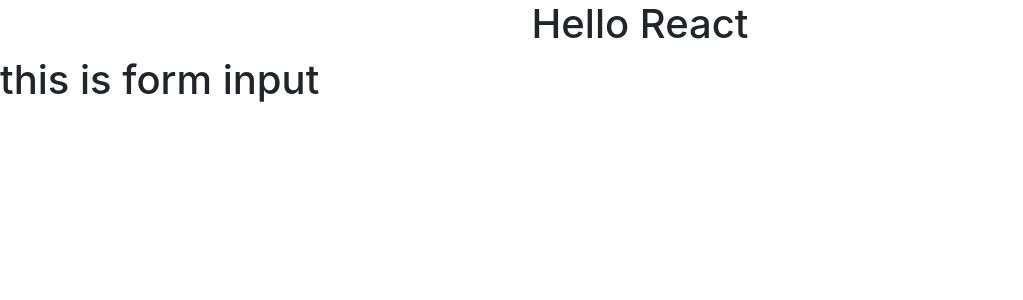
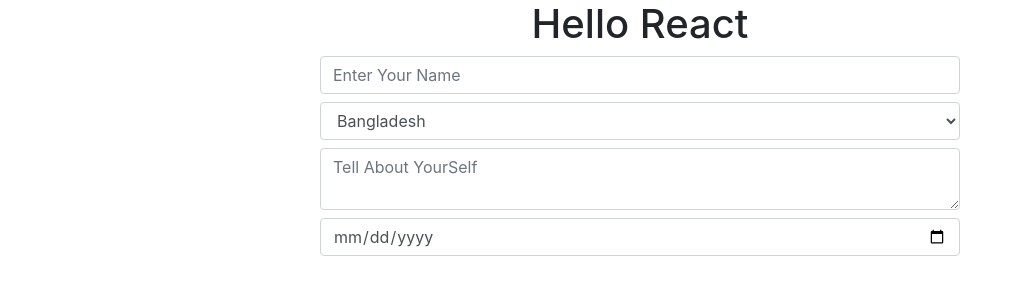
Before and after one commit to jonytalukdar/my-app, a React (Create React App) app: page / in a window 1280 px wide. Shown: the top 300 px of the page, without its empty margins (0-1023 px from the left). Built offline with nearby package versions, Linux system fonts and the light colour scheme.

Commit message:
added form style

```diff
--- a/src/components/formAndInput/Form.js
+++ b/src/components/formAndInput/Form.js
@@ -1,15 +1,34 @@
 import React, { Component } from 'react';
+import './form.css';
 
 class Form extends Component {
   state = {
     name: '',
     country: '',
     bio: '',
+    birthday: '',
   };
   render() {
     return (
-      <div>
-        <h1>this is form input</h1>
+      <div className="input">
+        <input
+          className="form-control my-2"
+          type="text"
+          name="name"
+          placeholder="Enter Your Name"
+        />
+        <select className="form-control my-2" name="country" id="">
+          <option value="Bangladesh">Bangladesh</option>
+          <option value="India">India</option>
+          <option value="Pakistan">Pakistan</option>
+          <option value="Sri-Lanka">Sri-Lanka</option>
+        </select>
+        <textarea
+          className="form-control my-2"
+          name="bio"
+          placeholder="Tell About YourSelf"
+        ></textarea>
+        <input className="form-control my-2" type="date" name="birthday" />
       </div>
     );
   }
--- /dev/null
+++ b/src/components/formAndInput/form.css
@@ -0,0 +1,4 @@
+.input {
+  width: 50%;
+  margin: auto;
+}
```
